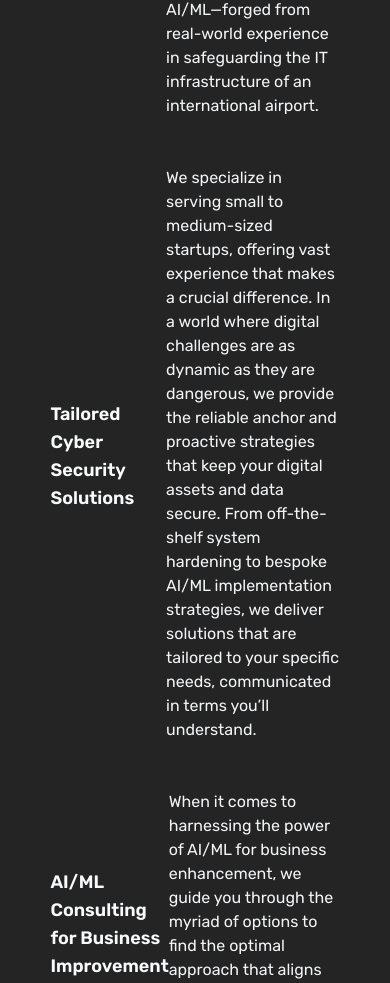
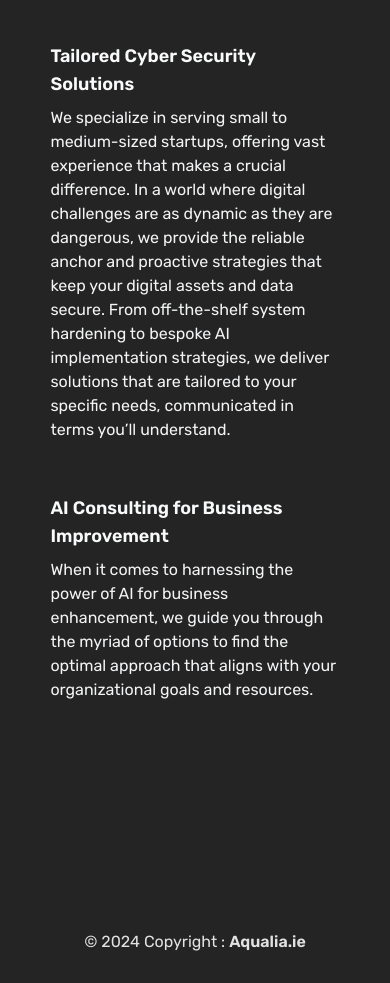
Before and after one commit to Bhatte/aqualia.github.io, a React (Vite) app: page / in a window 390 px wide. Shown: the part 1014-1997 px from the top of the page. Built offline with nearby package versions, Linux system fonts and the light colour scheme.

Commit message:
Making mobile & tablet view better, adding a footer, removing ML

```diff
--- a/src/App.css
+++ b/src/App.css
@@ -1,7 +1,7 @@
 #root {
   /* max-width: 1280px; */
   /* margin: 0 auto; */
-  padding: 2rem;
+  /* padding: 2rem; */
   /* text-align: center; */
 }
 .fsac4 {
--- a/src/App.jsx
+++ b/src/App.jsx
@@ -7,12 +7,13 @@ import Contact from "./pages/Contact";
 import Services from "./pages/Services";
 import Products from "./pages/Products";
 import Navbar from "./components/Navbar";
+import Footer from "./components/Footer";
 
 function App() {
   return (
-    <>
+    <div className="flex flex-col h-screen justify-between p-8 pb-0">
       {/* <Header></Header> */}
-      <Navbar></Navbar>
+      <Navbar />
       <main className="w-full flex-auto">
         <Routes>
           <Route path="/" element={<Home />} />
@@ -22,7 +23,8 @@ function App() {
           <Route path="/services" element={<Services />} />
         </Routes>
       </main>
-    </>
+      <Footer />
+    </div>
   );
 }
 
--- /dev/null
+++ b/src/components/Footer.jsx
@@ -0,0 +1,17 @@
+import React from "react";
+import { Link } from "react-router-dom";
+
+const Footer = () => {
+  return (
+    <footer className="mt-16">
+      <div className="p-4 text-center transition-colors duration-500">
+        <span>© 2024 Copyright : </span>
+        <Link class="font-semibold text-primary dark:text-white" to="/">
+          Aqualia.ie
+        </Link>
+      </div>
+    </footer>
+  );
+};
+
+export default Footer;
--- a/src/components/HighlightCard.jsx
+++ b/src/components/HighlightCard.jsx
@@ -2,8 +2,8 @@ import React from "react";
 
 const HighlightCard = (props) => {
   return (
-    <div className="py-5 max-w-6xl flex flex-row">
-      <h3 className="pt-3 font-semibold text-lg text-gray-50 basis-2/5 self-center">
+    <div className="py-5 max-w-6xl flex flex-col lg:flex-row">
+      <h3 className="pt-3 font-semibold text-lg text-gray-50 basis-2/5 lg:self-center">
         {props.title}
       </h3>
       <p className="pt-2 text-md text-gray-100 basis-3/5">
--- a/src/components/Highlights.jsx
+++ b/src/components/Highlights.jsx
@@ -6,17 +6,17 @@ const Highlights = () => {
     {
       title: "Empowering Digital Excellence",
       description:
-        "At Aqualia, we empower startups and organizations to navigate and thrive in a digitally connected world. Our premium consultancy services go beyond mere advice; they are a gateway to unparalleled expertise in Cyber Security and AI/ML—forged from real-world experience in safeguarding the IT infrastructure of an international airport.",
+        "At Aqualia, we empower startups and organizations to navigate and thrive in a digitally connected world. Our premium consultancy services go beyond mere advice; they are a gateway to unparalleled expertise in Cyber Security and AI—forged from real-world experience in safeguarding the IT infrastructure of an international airport.",
     },
     {
       title: "Tailored Cyber Security Solutions",
       description:
-        "We specialize in serving small to medium-sized startups, offering vast experience that makes a crucial difference. In a world where digital challenges are as dynamic as they are dangerous, we provide the reliable anchor and proactive strategies that keep your digital assets and data secure. From off-the-shelf system hardening to bespoke AI/ML implementation strategies, we deliver solutions that are tailored to your specific needs, communicated in terms you’ll understand.",
+        "We specialize in serving small to medium-sized startups, offering vast experience that makes a crucial difference. In a world where digital challenges are as dynamic as they are dangerous, we provide the reliable anchor and proactive strategies that keep your digital assets and data secure. From off-the-shelf system hardening to bespoke AI implementation strategies, we deliver solutions that are tailored to your specific needs, communicated in terms you’ll understand.",
     },
     {
-      title: "AI/ML Consulting for Business Improvement",
+      title: "AI Consulting for Business Improvement",
       description:
-        "When it comes to harnessing the power of AI/ML for business enhancement, we guide you through the myriad of options to find the optimal approach that aligns with your organizational goals and resources.",
+        "When it comes to harnessing the power of AI for business enhancement, we guide you through the myriad of options to find the optimal approach that aligns with your organizational goals and resources.",
     },
   ];
 
--- a/src/components/Navbar.jsx
+++ b/src/components/Navbar.jsx
@@ -1,14 +1,19 @@
-import React, { useState } from "react";
-import { Link } from "react-router-dom";
+import React, { useEffect, useState } from "react";
+import { Link, useLocation } from "react-router-dom";
 
 const Navbar = () => {
   const [mobilemenushow, setMobileMenustate] = useState(false);
+  const { pathname } = useLocation();
+
+  useEffect(() => {
+    setMobileMenustate(false); // Close the navigation panel
+  }, [pathname]);
 
   return (
     <nav>
       <div className="mx-auto max-w-7xl px-2 sm:px-6 lg:px-8">
         <div className="relative flex h-16 items-center justify-between">
-          <div className="absolute inset-y-0 left-0 flex items-center sm:hidden">
+          <div className="absolute inset-y-0 left-0 flex items-center md:hidden">
             {/* <!-- Mobile menu button--> */}
             <button
               type="button"
@@ -23,8 +28,9 @@ const Navbar = () => {
             Icon when menu is closed.
             Menu open: "hidden", Menu closed: "block"
           --> */}
+              {!mobilemenushow && (
                 <svg
-                className="block h-6 w-6"
+                  className="h-6 w-6"
                   fill="none"
                   viewBox="0 0 24 24"
                   strokeWidth="1.5"
@@ -37,12 +43,14 @@ const Navbar = () => {
                     d="M3.75 6.75h16.5M3.75 12h16.5m-16.5 5.25h16.5"
                   />
                 </svg>
+              )}
               {/* <!--
             Icon when menu is open.
             Menu open: "block", Menu closed: "hidden"
           --> */}
+              {mobilemenushow && (
                 <svg
-                className="hidden h-6 w-6"
+                  className="h-6 w-6"
                   fill="none"
                   viewBox="0 0 24 24"
                   strokeWidth="1.5"
@@ -55,16 +63,17 @@ const Navbar = () => {
                     d="M6 18L18 6M6 6l12 12"
                   />
                 </svg>
+              )}
             </button>
           </div>
-          <div className="flex flex-1 items-center justify-center sm:items-stretch sm:justify-between">
+          <div className="flex flex-1 items-center justify-center md:items-stretch md:justify-between">
             <div className="flex flex-shrink-0 items-center">
               <Link to="/" className="flex items-center gap-2" prefetch={false}>
                 {/* <DatabaseIcon className="h-6 w-6" /> */}
                 <span className="text-3xl font-semibold">Aqualia</span>
               </Link>
             </div>
-            <div className="hidden sm:ml-6 sm:block">
+            <div className="hidden md:ml-6 md:block">
               <div className="flex space-x-4">
                 <Link
                   to="/about"
@@ -97,7 +106,7 @@ const Navbar = () => {
               </div>
             </div>
           </div>
-          <div className="absolute inset-y-0 right-0 flex items-center pr-2 sm:static sm:inset-auto sm:ml-6 sm:pr-0">
+          {/* <div className="absolute inset-y-0 right-0 flex items-center pr-2 sm:static sm:inset-auto sm:ml-6 sm:pr-0"> */}
           {/* <!-- Profile dropdown --> */}
           {/* <!--
             Dropdown menu, show/hide based on menu state.
@@ -109,14 +118,14 @@ const Navbar = () => {
               From: "transform opacity-100 scale-100"
               To: "transform opacity-0 scale-95"
           --> */}
-          </div>
+          {/* </div> */}
         </div>
       </div>
 
       {/* <!-- Mobile menu, show/hide based on menu state. --> */}
       {mobilemenushow && (
         <div
-          className="sm:hidden transition ease-out duration-100"
+          className="md:hidden transition ease-out duration-100"
           id="mobile-menu"
         >
           <div className="space-y-1 px-2 pb-3 pt-2">
--- a/src/components/OurMission.jsx
+++ b/src/components/OurMission.jsx
@@ -11,15 +11,15 @@ const OurMission = () => {
         <p>
           Our mission is to pave the way for organizations to excel in an
           increasingly digital world. We are dedicated to making cybersecurity
-          and AI/ML not only accessible but also understandable, even for small
-          to medium-sized businesses. We believe in delivering proactive, custom
+          and AI not only accessible but also understandable, even for small to
+          medium-sized businesses. We believe in delivering proactive, custom
           solutions to secure and future-proof your digital assets, all while
           providing superior customer service to nurture a safe, informed, and
           efficient digital environment.
         </p>
         <p>
           <Link to="/contact" className="hover:underline">
-            'Join us'
+            'Join us'{" "}
           </Link>
           at Aqualia, where your digital security and advancement are our top
           priority.
--- a/src/index.css
+++ b/src/index.css
@@ -52,9 +52,9 @@ button {
   transition: border-color 0.25s;
 }
 
-button:hover {
+/* button:hover {
   border-color: #646cff;
-}
+} */
 
 button:focus,
 button:focus-visible {
--- a/src/pages/About.jsx
+++ b/src/pages/About.jsx
@@ -15,6 +15,7 @@ const About = () => {
       url: "src/assets/images/dries-vincent.jpg",
     },
   ];
+  const showteam = false;
 
   return (
     // <div className='mx-auto max-w-7xl px-6 lg:px-8 mt-10 sm:mt-20 md:mt-30'>About</div>
@@ -53,6 +54,7 @@ const About = () => {
         </div>
       </div>
       <OurMission />
+      {showteam && (
         <div>
           <div className="grid grid-cols-1 gap-6 pt-12 sm:pt-16 lg:grid-cols-4 xl:gap-8">
             <div>
@@ -77,6 +79,7 @@ const About = () => {
             </div>
           </div>
         </div>
+      )}
     </div>
   );
 };
--- a/src/pages/Products.jsx
+++ b/src/pages/Products.jsx
@@ -8,7 +8,7 @@ const Products = () => {
       </h1>
       <div className="mt-8 text-xl  text-neutral-100">
         <p className="mb-8">
-          Our AI/ML services have been instrumental across various sectors.
+          Our AI services have been instrumental across various sectors.
         </p>
       </div>
       <div className="mt-8 text-xl  text-neutral-100">
--- a/src/pages/Services.jsx
+++ b/src/pages/Services.jsx
@@ -47,16 +47,16 @@ const Services = () => {
       <div className="mt-8 text-xl  text-neutral-100">
         <div>
           <h2 className="font-display text-xl font-semibold text-neutral-50">
-            AI/ML Consulting
+            AI Consulting
           </h2>
         </div>
         <div className="space-y-6 ">
           <p className="pt-2">
-            Artificial Intelligence (AI) and Machine Learning (ML) are
-            revolutionizing the way businesses operate, offering unprecedented
-            insights and automation capabilities. Our AI/ML Consulting services
-            bring cutting-edge expertise to your doorstep, transforming complex
-            data into actionable strategies that drive growth and innovation.
+            Artificial Intelligence(AI) is revolutionizing the way businesses
+            operate, offering unprecedented insights and automation
+            capabilities. Our AI Consulting services bring cutting-edge
+            expertise to your doorstep, transforming complex data into
+            actionable strategies that drive growth and innovation.
           </p>
           <div className="px-10">
             <ul className="list-disc">
@@ -65,16 +65,12 @@ const Services = () => {
                 your business objectives.
               </li>
               <li>
-                ML Model Building: Create predictive models that turn data into
-                a competitive advantage.
-              </li>
-              <li>
                 AI-Powered Automation: Implement intelligent systems that
                 enhance productivity and decision-making.
               </li>
               <li>
                 Ongoing Support and Optimization: Provide continuous improvement
-                and maintenance for your AI/ML solutions.
+                and maintenance for your AI solutions.
               </li>
             </ul>
           </div>
```
Lines whose indentation alone changed are shown as unchanged.
